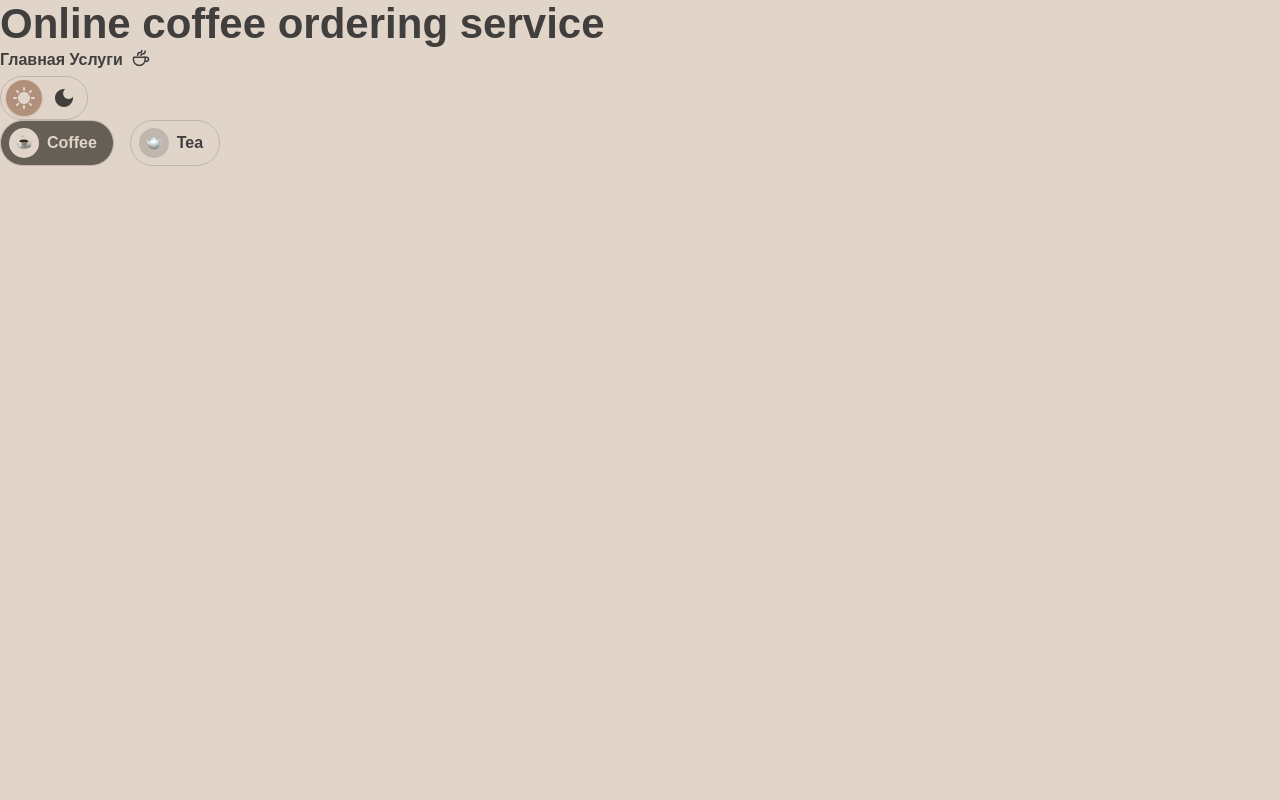
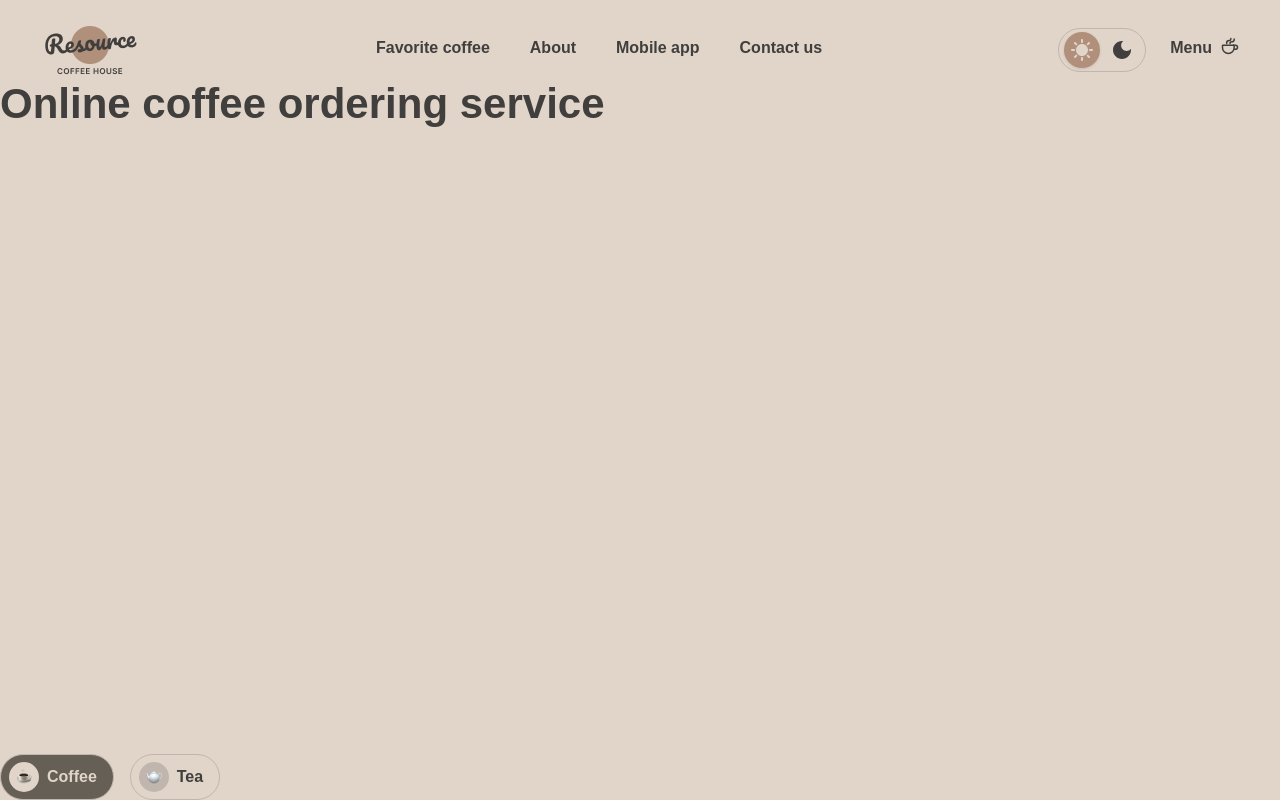
Before and after one commit to skif-cezar/rsschool-landing-page, a website built with Vite: page landing-page/src/index.html in a window 1280 px wide. Built offline with nearby package versions, Linux system fonts and the light colour scheme.

Commit message:
feat: add header

```diff
--- a/landing-page/src/index.html
+++ b/landing-page/src/index.html
@@ -1,144 +1,111 @@
 <!DOCTYPE html>
 <html lang="en">
+
 <head>
   <meta charset="UTF-8" />
   <meta name="viewport" content="width=device-width, initial-scale=1.0" />
   <title>Resource Coffee House</title>
   <link rel="preconnect" href="https://fonts.googleapis.com" />
   <link rel="preconnect" href="https://fonts.gstatic.com" crossorigin />
-    <link
-      href="https://fonts.googleapis.com/css2?family=Inter:ital,wght@0,400;0,500;0,600;0,700;1,400;1,600&display=swap"
-      rel="stylesheet"
-    />
+  <link href="https://fonts.googleapis.com/css2?family=Inter:ital,wght@0,400;0,500;0,600;0,700;1,400;1,600&display=swap"
+    rel="stylesheet" />
   <link rel="stylesheet" href="./scss/main.scss" />
 </head>
+
 <body>
-    <h1>Online coffee ordering service</h1>
+  <div class="layout-wrapper">
+    <header class="header">
+      <div class="header__logo">
+        <a href="/">
+          Resource Coffee House
+        </a>
+      </div>
       <nav class="header__nav">
         <ul class="header__menu">
           <li class="menu-item">
-          <a href="#about" class="menu-item__link">Главная</a>
+            <a href="#favorite" class="menu-item__link">Favorite coffee</a>
           </li>
 
           <li class="menu-item">
-          <a href="#services" class="menu-item__link">
-            <span class="menu-item__text">Услуги</span>
-            <svg
-              width="20"
-              height="20"
-              viewBox="0 0 20 20"
-              fill="none"
-              xmlns="http://www.w3.org/2000/svg"
-            >
-              <path
-                d="M14.166 9.76667V11.6667C14.166 14.8883 11.5543 17.5 8.33268 17.5C5.11102 17.5 2.49935 14.8883 2.49935 11.6667V9.76667C2.49935 9.4353 2.76798 9.16667 3.09935 9.16667H13.566C13.8974 9.16667 14.166 9.4353 14.166 9.76667Z"
-                stroke="#403F3D"
-                stroke-width="1.5"
-                stroke-linecap="round"
-                stroke-linejoin="round"
-              />
-              <path
-                d="M9.99935 7.49996C9.99935 6.66663 10.5946 5.83329 11.7851 5.83329C13.1 5.83329 14.166 4.7673 14.166 3.45234V2.91663"
-                stroke="#403F3D"
-                stroke-width="1.5"
-                stroke-linecap="round"
-                stroke-linejoin="round"
-              />
-              <path
-                d="M6.66732 7.5V7.08333C6.66732 5.70262 7.78661 4.58333 9.16732 4.58333C10.0878 4.58333 10.834 3.83714 10.834 2.91667V2.5"
-                stroke="#403F3D"
-                stroke-width="1.5"
-                stroke-linecap="round"
-                stroke-linejoin="round"
-              />
-              <path
-                d="M13.334 9.16663H15.4173C16.5679 9.16663 17.5007 10.0994 17.5007 11.25C17.5007 12.4006 16.5679 13.3333 15.4173 13.3333H14.1673"
-                stroke="#403F3D"
-                stroke-width="1.5"
-                stroke-linecap="round"
-                stroke-linejoin="round"
-              />
-            </svg>
-          </a>
+            <a href="#about" class="menu-item__link">About</a>
           </li>
+
+          <li class="menu-item">
+            <a href="#app" class="menu-item__link">Mobile app</a>
+          </li>
+
+          <li class="menu-item">
+            <a href="#contact" class="menu-item__link">Contact us</a>
+          </li>
+
+
         </ul>
       </nav>
 
+      <div class="header__actions">
         <fieldset class="theme-switch" aria-label="Выбор темы оформления">
           <!-- Light theme -->
           <label class="theme-switch__option">
-        <input
-          type="radio"
-          name="theme-choice"
-          value="light"
-          class="theme-switch__input"
-          checked
-          aria-label="Светлая тема"
-        />
+            <input type="radio" name="theme-choice" value="light" class="theme-switch__input" checked
+              aria-label="Светлая тема" />
             <span class="theme-switch__icon-wrapper light-theme">
               <!-- icon Sun -->
-          <svg
-            width="22"
-            height="22"
-            viewBox="0 0 22 22"
-            fill="none"
-            xmlns="http://www.w3.org/2000/svg"
-          >
+              <svg width="22" height="22" viewBox="0 0 22 22" fill="none" xmlns="http://www.w3.org/2000/svg">
                 <path
                   d="M10 3V1C10 0.45 10.45 0 11 0C11.55 0 12 0.45 12 1V3C12 3.55 11.55 4 11 4C10.45 4 10 3.55 10 3ZM17.36 6.05L18.77 4.63C19.16 4.24 19.16 3.61 18.77 3.22C18.38 2.83 17.75 2.83 17.36 3.22L15.95 4.64C15.56 5.03 15.56 5.66 15.95 6.05C16.34 6.44 16.97 6.44 17.36 6.05ZM21 10H19C18.45 10 18 10.45 18 11C18 11.55 18.45 12 19 12H21C21.55 12 22 11.55 22 11C22 10.45 21.55 10 21 10ZM11 18C10.45 18 10 18.45 10 19V21C10 21.55 10.45 22 11 22C11.55 22 12 21.55 12 21V19C12 18.45 11.55 18 11 18ZM4.64 6.05L3.22 4.64C2.83 4.25 2.83 3.61 3.22 3.23C3.61 2.85 4.25 2.84 4.63 3.23L6.04 4.64C6.43 5.03 6.43 5.67 6.04 6.05C5.65 6.43 5.02 6.44 4.64 6.05ZM15.95 15.95C15.56 16.34 15.56 16.98 15.95 17.36L17.36 18.77C17.75 19.16 18.39 19.16 18.77 18.77C19.16 18.38 19.16 17.74 18.77 17.36L17.36 15.95C16.98 15.56 16.34 15.56 15.95 15.95ZM1 12H3C3.55 12 4 11.55 4 11C4 10.45 3.55 10 3 10H1C0.45 10 0 10.45 0 11C0 11.55 0.45 12 1 12ZM4.64 18.78L6.05 17.37C6.44 16.98 6.44 16.34 6.05 15.96C5.66 15.58 5.02 15.57 4.64 15.96L3.23 17.37C2.84 17.76 2.84 18.4 3.23 18.78C3.61 19.17 4.25 19.17 4.64 18.78ZM11 5C7.69 5 5 7.69 5 11C5 14.31 7.69 17 11 17C14.31 17 17 14.31 17 11C17 7.69 14.31 5 11 5Z"
-              fill="currentColor"
-            />
+                  fill="currentColor" />
               </svg>
             </span>
           </label>
 
           <!-- Dark theme -->
           <label class="theme-switch__option">
-        <input
-          type="radio"
-          name="theme-choice"
-          value="dark"
-          class="theme-switch__input"
-          aria-label="Темная тема"
-        />
+            <input type="radio" name="theme-choice" value="dark" class="theme-switch__input" aria-label="Темная тема" />
             <span class="theme-switch__icon-wrapper dark-theme">
               <!-- Moon -->
-          <svg
-            width="18"
-            height="18"
-            viewBox="0 0 18 18"
-            fill="none"
-            xmlns="http://www.w3.org/2000/svg"
-          >
+              <svg width="18" height="18" viewBox="0 0 18 18" fill="none" xmlns="http://www.w3.org/2000/svg">
                 <path
                   d="M9 0C4.03 0 0 4.03 0 9C0 13.97 4.03 18 9 18C13.97 18 18 13.97 18 9C18 8.54 17.96 8.08 17.9 7.64C16.92 9.01 15.32 9.9 13.5 9.9C10.52 9.9 8.1 7.48 8.1 4.5C8.1 2.69 8.99 1.08 10.36 0.0999999C9.92 0.0399999 9.46 0 9 0Z"
-              fill="currentColor"
-            />
+                  fill="currentColor" />
               </svg>
             </span>
           </label>
         </fieldset>
+        <div class="menu-item">
+          <a href="#menu" class="menu-item__link">
+            <span class="menu-item__text">Menu</span>
+            <svg width="20" height="20" viewBox="0 0 20 20" fill="none" xmlns="http://www.w3.org/2000/svg">
+              <path
+                d="M14.166 9.76667V11.6667C14.166 14.8883 11.5543 17.5 8.33268 17.5C5.11102 17.5 2.49935 14.8883 2.49935 11.6667V9.76667C2.49935 9.4353 2.76798 9.16667 3.09935 9.16667H13.566C13.8974 9.16667 14.166 9.4353 14.166 9.76667Z"
+                stroke="#403F3D" stroke-width="1.5" stroke-linecap="round" stroke-linejoin="round" />
+              <path
+                d="M9.99935 7.49996C9.99935 6.66663 10.5946 5.83329 11.7851 5.83329C13.1 5.83329 14.166 4.7673 14.166 3.45234V2.91663"
+                stroke="#403F3D" stroke-width="1.5" stroke-linecap="round" stroke-linejoin="round" />
+              <path
+                d="M6.66732 7.5V7.08333C6.66732 5.70262 7.78661 4.58333 9.16732 4.58333C10.0878 4.58333 10.834 3.83714 10.834 2.91667V2.5"
+                stroke="#403F3D" stroke-width="1.5" stroke-linecap="round" stroke-linejoin="round" />
+              <path
+                d="M13.334 9.16663H15.4173C16.5679 9.16663 17.5007 10.0994 17.5007 11.25C17.5007 12.4006 16.5679 13.3333 15.4173 13.3333H14.1673"
+                stroke="#403F3D" stroke-width="1.5" stroke-linecap="round" stroke-linejoin="round" />
+            </svg>
+          </a>
+        </div>
+      </div>
+
+    </header>
+    <h1>Online coffee ordering service</h1>
+
+
+
 
     <nav class="tabs" aria-label="Основная навигация">
       <ul class="tabs__list" role="tablist">
         <li class="tabs__item" role="presentation">
-          <button
-            type="button"
-            class="tab-item tab-item--active"
-            role="tab"
-            aria-selected="true"
-            aria-controls="panel-1"
-            id="tab-1"
-          >
+          <button type="button" class="tab-item tab-item--active" role="tab" aria-selected="true"
+            aria-controls="panel-1" id="tab-1">
             <span class="tab-item__icon-wrapper">
-              <img
-                class="tab-item__icon"
-                src="/assets/images/icons/coffee-icon.png"
-                alt=""
-                aria-hidden="true"
-                width="16"
-                height="16"
-              />
+              <img class="tab-item__icon" src="/assets/images/icons/coffee-icon.png" alt="" aria-hidden="true"
+                width="16" height="16" />
             </span>
 
             <span class="tab-item__text">Coffee</span>
@@ -146,24 +113,11 @@
         </li>
 
         <li class="tabs__item" role="presentation">
-          <button
-            type="button"
-            class="tab-item"
-            role="tab"
-            aria-selected="false"
-            aria-controls="panel-2"
-            id="tab-2"
-            tabindex="-1"
-          >
+          <button type="button" class="tab-item" role="tab" aria-selected="false" aria-controls="panel-2" id="tab-2"
+            tabindex="-1">
             <span class="tab-item__icon-wrapper">
-              <img
-                class="tab-item__icon"
-                src="/assets/images/icons/tea-icon.png"
-                alt=""
-                aria-hidden="true"
-                width="16"
-                height="16"
-              />
+              <img class="tab-item__icon" src="/assets/images/icons/tea-icon.png" alt="" aria-hidden="true" width="16"
+                height="16" />
             </span>
 
             <span class="tab-item__text">Tea</span>
@@ -171,7 +125,8 @@
         </li>
       </ul>
     </nav>
-
+  </div>
   <script type="module" src="js/main.js"></script>
 </body>
+
 </html>
--- a/landing-page/src/scss/base/_globals.scss
+++ b/landing-page/src/scss/base/_globals.scss
@@ -1,4 +1,11 @@
 @use '../abstract/mixins' as *;
+
+aside,
+footer,
+header,
+nav {
+  display: block;
+}
 
 // Page bounding box
 .container {
@@ -22,7 +29,8 @@
   flex: 1 0 auto;
 }
 
-h1, .h1 {
+h1,
+.h1 {
   font-size: var(--font-size-3xl);
   font-weight: var(--font-weight-bold);
   line-height: var(--line-height-tight);
@@ -32,7 +40,8 @@ h1, .h1 {
   }
 }
 
-h2, .h2 {
+h2,
+.h2 {
   font-size: var(--font-size-2xl);
   font-weight: var(--font-weight-semibold);
   line-height: var(--line-height-tight);
@@ -42,7 +51,8 @@ h2, .h2 {
   }
 }
 
-h3, .h3 {
+h3,
+.h3 {
   font-size: var(--font-size-xl);
   font-weight: var(--font-weight-semibold);
   line-height: var(--line-height-base);
--- a/landing-page/src/scss/layout/_header.scss
+++ b/landing-page/src/scss/layout/_header.scss
@@ -0,0 +1,37 @@
+@use "..\\abstract\\_mixins.scss" as *;
+
+.header {
+    display: flex;
+    align-items: center;
+    justify-content: space-between;
+    grid-area: header;
+    margin: 20px auto 0;
+    padding: 0 40px;
+    position: relative;
+    width: 100%;
+
+    &__logo {
+        &>a {
+            display: block;
+            width: 100px;
+            height: 60px;
+            background-image: url('/assets/images/content/logo.png');
+            background-position: center;
+            background-repeat: no-repeat;
+            background-size: contain;
+            font-size: 0;
+            color: transparent;
+        }
+    }
+
+    &__menu {
+        display: flex;
+        column-gap: 40px;
+    }
+
+    &__actions {
+        display: flex;
+        align-items: center;
+        column-gap: 24px;
+    }
+}
--- /dev/null
+++ b/landing-page/src/scss/layout/_layout.scss
@@ -0,0 +1,14 @@
+
+.layout-wrapper {
+    grid-gap: 0 0;
+    display: grid;
+    gap: 0 0;
+    grid-template-areas: "header" "main" "footer";
+    grid-template-columns: 100%;
+    grid-template-rows: 80px 1fr auto;
+    margin: 0 auto;
+    min-height: 100vh;
+    overflow: hidden;
+    position: relative;
+    width: 100%;
+}
--- a/landing-page/src/scss/main.scss
+++ b/landing-page/src/scss/main.scss
@@ -12,6 +12,7 @@
 @use "../components/tab-item/tab-item";
 
 // 4. Layout
+@use 'layout/layout';
 @use 'layout/header';
 @use 'layout/hero';
 @use 'layout/footer';
```
Also changed, not shown: landing-page/src/assets/images/content/logo.png (added), landing-page/src/catalog.html (added). Lines whose indentation alone changed are shown as unchanged.
